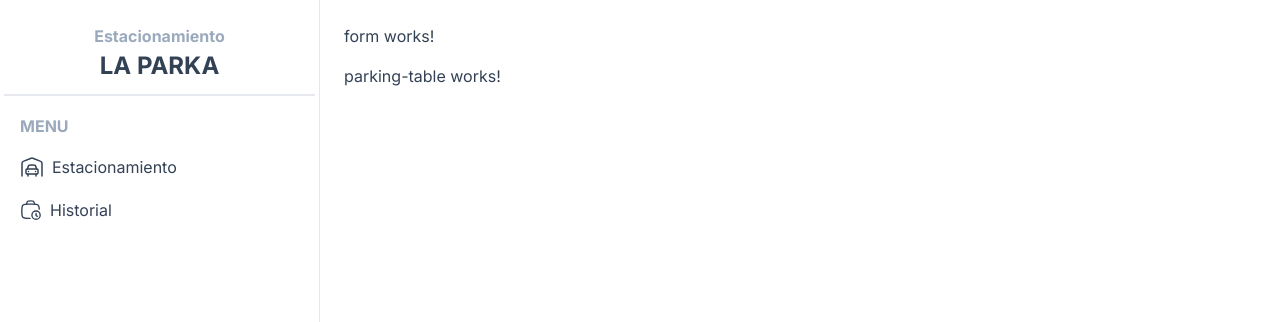
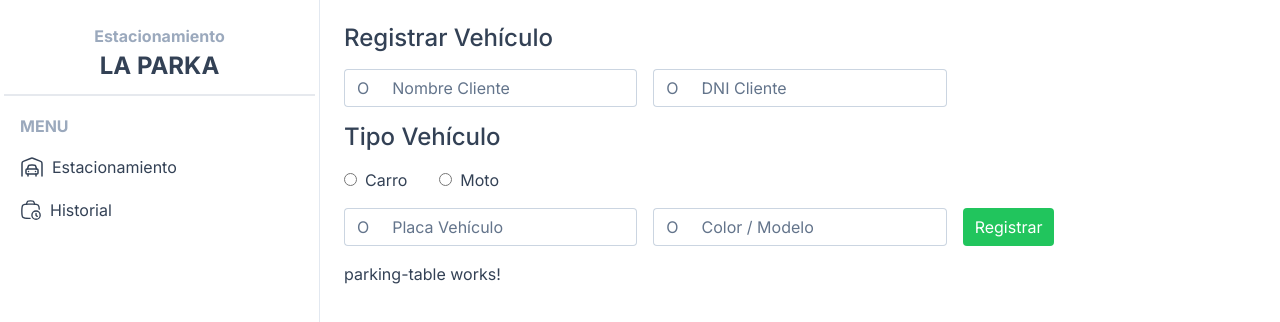
Before and after one commit to RefinedCandle49/playaEstacionamientoFront, an Angular app: page / in a window 1280 px wide. Shown: the top 322 px of the page. Built offline with nearby package versions, Linux system fonts and the light colour scheme.

Commit message:
style: Diseñar formulario para registrar

```diff
--- a/src/app/components/form/form.component.css
+++ b/src/app/components/form/form.component.css
@@ -0,0 +1,19 @@
+input,
+.input-group-text {
+  border: 1px solid #cbd5e1;
+  border-radius: 4px;
+}
+
+input {
+  border-left: none;
+}
+
+.input-group-text {
+  border-right: none;
+  background-color: #ffffff;
+  color: #63748b;
+}
+
+input::placeholder {
+  color: #63748b;
+}
--- a/src/app/components/form/form.component.html
+++ b/src/app/components/form/form.component.html
@@ -1 +1,76 @@
-<p>form works!</p>
+<form action="...">
+  <div class="row g-3 mb-3 mb-sm-0">
+    <h4 class="mb-0">Registrar Vehículo</h4>
+
+    <div class="col col-12 col-xxl-3 col-md-4 col-sm-6">
+      <div class="input-group mb-0 mb-sm-3">
+        <span class="input-group-text" id="basic-addon1">O</span>
+        <input
+          type="text"
+          class="form-control"
+          placeholder="Nombre Cliente"
+          aria-label="Username"
+          aria-describedby="basic-addon1"
+        />
+      </div>
+    </div>
+
+    <div class="col col-12 col-xxl-3 col-md-4 col-sm-6">
+      <div class="input-group mb-0 mb-sm-3">
+        <span class="input-group-text" id="basic-addon1">O</span>
+        <input
+          type="text"
+          class="form-control"
+          placeholder="DNI Cliente"
+          aria-label="Username"
+          aria-describedby="basic-addon1"
+        />
+      </div>
+    </div>
+  </div>
+
+  <div class="row g-3 mb-3 mb-md-0">
+    <h4 class="mb-0">Tipo Vehículo</h4>
+
+    <div class="col col-12 d-flex">
+      <div class="pe-3">
+        <input type="radio" name="typeVehicle" id="carro" class="me-2" />
+        <label for="carro">Carro</label>
+      </div>
+      <div class="ps-3">
+        <input type="radio" name="typeVehicle" id="moto" class="me-2" />
+        <label for="moto">Moto</label>
+      </div>
+    </div>
+
+    <div class="col col-12 col-xxl-3 col-md-4 col-sm-6">
+      <div class="input-group mb-0 mb-md-3">
+        <span class="input-group-text" id="basic-addon1">O</span>
+        <input
+          type="text"
+          class="form-control"
+          placeholder="Placa Vehículo"
+          aria-label="Username"
+          aria-describedby="basic-addon1"
+        />
+      </div>
+    </div>
+
+    <div class="col col-12 col-xxl-3 col-md-4 col-sm-6">
+      <div class="input-group mb-0 mb-md-3">
+        <span class="input-group-text" id="basic-addon1">O</span>
+        <input
+          type="text"
+          class="form-control"
+          placeholder="Color / Modelo"
+          aria-label="Username"
+          aria-describedby="basic-addon1"
+        />
+      </div>
+    </div>
+
+    <div class="col col-12 col-xxl-6 col-md-4">
+      <input type="submit" value="Registrar" class="btn btn-success" />
+    </div>
+  </div>
+</form>
--- a/src/styles.css
+++ b/src/styles.css
@@ -11,3 +11,14 @@
   padding: 0;
   color: #334155;
 }
+
+.btn-success {
+  background-color: #21c55d !important;
+  height: 38px;
+  border: none !important;
+}
+
+.btn-success:hover {
+  opacity: 0.8;
+  border: none;
+}
```
